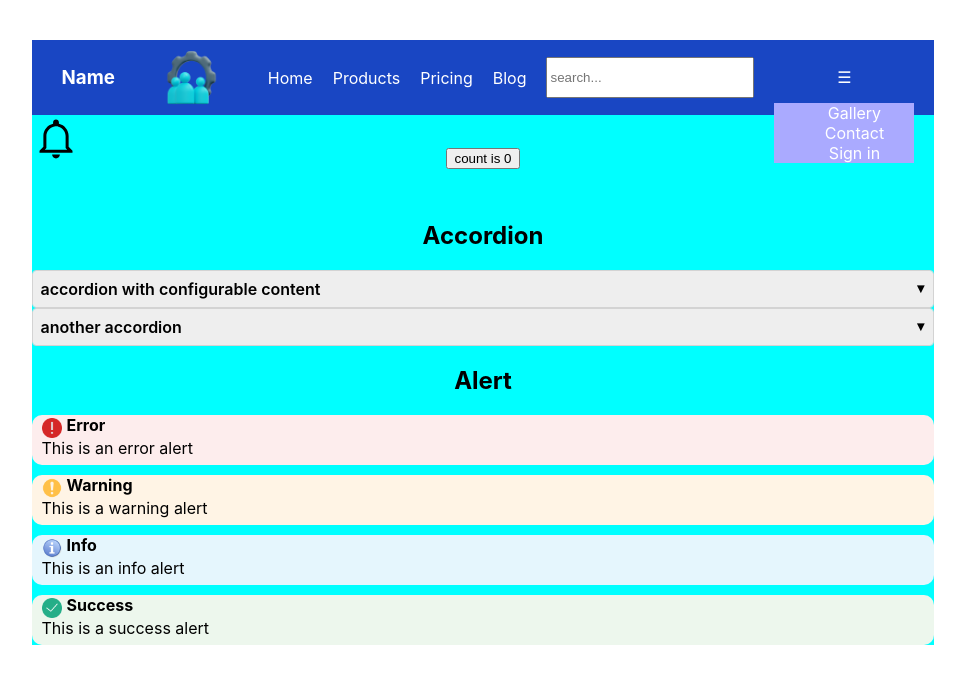
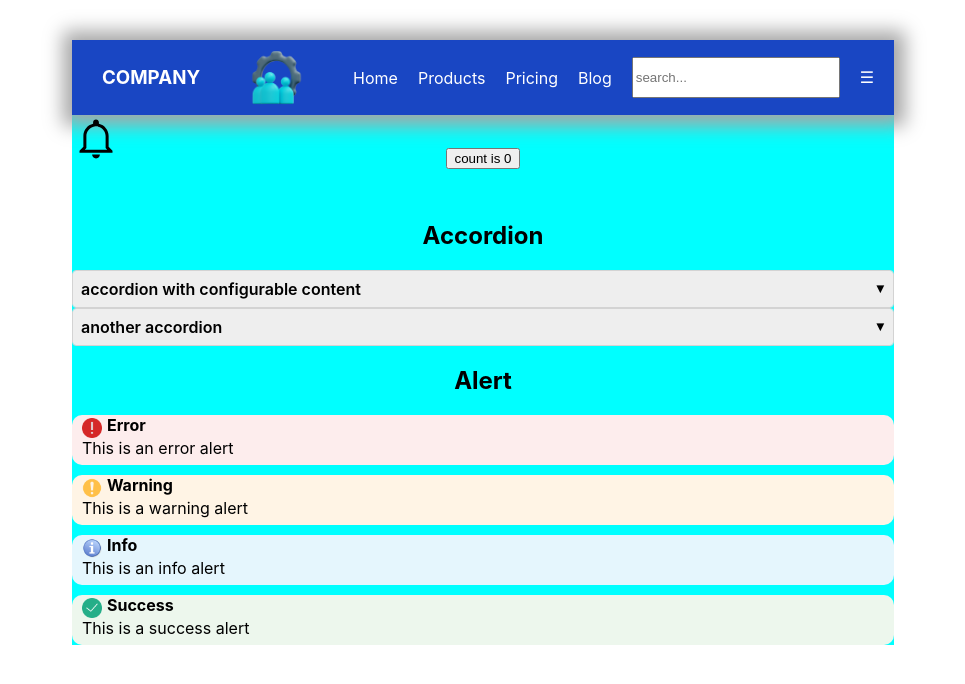
Before and after one commit to marko-knoebl/cc-react-components, a React (Vite) app in the folder cc-react-components/: page / in a window 1280 px wide. Shown: the top 684 px of the page, without its empty margins (157-1122 px from the left). Built offline with nearby package versions, Linux system fonts and the light colour scheme.

Commit message:
css editing

```diff
--- a/cc-react-components/src/App.css
+++ b/cc-react-components/src/App.css
@@ -5,16 +5,16 @@
   text-align: center;
 }
 
-.logo {
+.AppBar__logo {
   height: 6em;
   padding: 1.5em;
   will-change: filter;
   transition: filter 300ms;
 }
-.logo:hover {
+.AppBar__logo:hover {
   filter: drop-shadow(0 0 2em #646cffaa);
 }
-.logo.react:hover {
+.AppBar__logo.react:hover {
   filter: drop-shadow(0 0 2em #61dafbaa);
 }
 .App {
--- a/cc-react-components/src/App.jsx
+++ b/cc-react-components/src/App.jsx
@@ -26,7 +26,7 @@ function App() {
         <AppBar
           menuItems={menuItems}
           dropdownMenuItems={dropdownMenuItems}
-					name = {"COMPANY"}
+					appName = {"COMPANY"}
         />
       </div>
       <Badge value={count}></Badge>
--- a/cc-react-components/src/components/AppBar.css
+++ b/cc-react-components/src/components/AppBar.css
@@ -4,6 +4,7 @@
   width: 100%;
   height: 75px;
   justify-content: flex-end;
+  box-shadow: 1px 1px 18px 10px rgb(167, 167, 167);
 }
 .container {
   display: flex;
@@ -11,10 +12,10 @@
   margin-left: 20px;
   color: #ffffff;
 }
-.name {
+.AppBar__name {
   margin-left: 10px;
 }
-.logo {
+.AppBar__logo {
   margin-left: 25px;
   margin-right: 25px;
   height: 55px;
@@ -30,7 +31,7 @@
   justify-content: flex-start;
   display: flex;
 }
-.search {
+.AppBar__search {
   justify-content: flex-end;
   display: flex;
   width: 200px;
--- a/cc-react-components/src/components/AppBar.jsx
+++ b/cc-react-components/src/components/AppBar.jsx
@@ -1,7 +1,7 @@
 import React, { useState } from "react";
 import "./AppBar.css";
-export default function AppBar({ menuItems, dropdownMenuItems }) {
-  const [dropdownOpen, setDropdownOpen] = useState(false);
+export default function AppBar({ appName, menuItems, dropdownMenuItems }) {
+  const [dropdownOpen, setDropdownOpen] = useState(true);
 
   const toggleDropDown = () => {
     setDropdownOpen(!dropdownOpen);
@@ -11,8 +11,8 @@ export default function AppBar({ menuItems, dropdownMenuItems }) {
     <>
       <div className="appBarMainDiv">
         <div className="container">
-          <h3 className="name">Name</h3>
-          <img src={"../images/logo.png"} className="logo" alt="Logo" />
+          <h3 className="AppBar__name">{appName}</h3>
+          <img src={"../images/logo.png"} className="AppBar__logo" alt="Logo" />
         </div>
         <div className="innerLayerForMenu">
           <div>
@@ -24,25 +24,26 @@ export default function AppBar({ menuItems, dropdownMenuItems }) {
               ))}
             </div>
           </div>
-          <input className="search" type="text" placeholder="search..." />
+          <input className="AppBar__search" type="text" placeholder="search..." />
         </div>
         <div>
           <p>
             <i />
           </p>
+          <nav>
           <div className="fa-caret-down" onClick={toggleDropDown}>
             ☰
               <div className={`popUpList-${dropdownOpen}`}>
                 <ul className="dropDownUl">
                   {dropdownMenuItems.map((menuItem) => (
                     <li key={menuItem.id} className="menuItem">
-                      <a href={menuItem.url}>{menuItem.name}</a>
+                      <a className="AppBar__link" href={menuItem.url}>{menuItem.name}</a>
                     </li>
                   ))}
                 </ul>
               </div>
-
           </div>
+          </nav>
         </div>
       </div>
     </>
```
